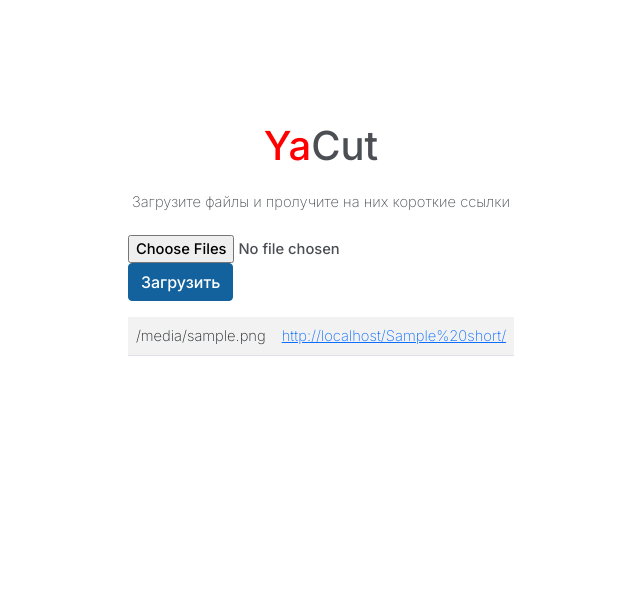
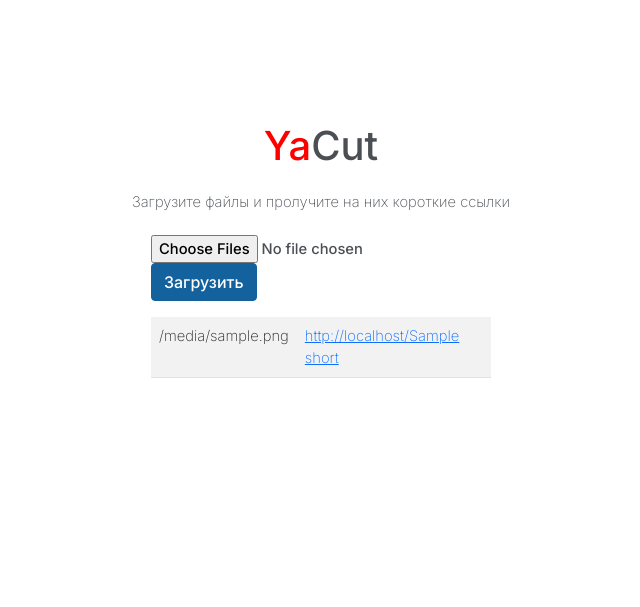
Before and after one commit to EvgeniyTsygankov/async-yacut, a Flask app: template yacut/templates/download_files.html in a window 1280 px wide. Shown: the part 64-671 px from the top of the page, without its empty margins (319-959 px from the left). Run offline with Flask 3, Linux system fonts and the light colour scheme; tables that the repository leaves empty hold one stand-in row (values such as "Sample post"); the template is opened without the code that fills it: values that come from a table or form of the project are taken from there, most other values are stand-ins (such as "Sample title", 1, 10 or a date in 2020); some libraries are stand-ins or nearby versions.

Commit message:
Финальное задание, 20 спринт, проверка 1

```diff
--- a/yacut/templates/download_files.html
+++ b/yacut/templates/download_files.html
@@ -28,7 +28,7 @@
                   <tr>
                     <td>{{ item.filename }}</td>
                     <td>
-                      {% set link = url_for('follow_short', short_id=item.short, _external=True) %}
+                      {% set link = request.host_url ~ item.short %}
                       <a href="{{ link }}" target="_blank" rel="noopener">{{ link }}</a>
                     </td>
                   </tr>
```
